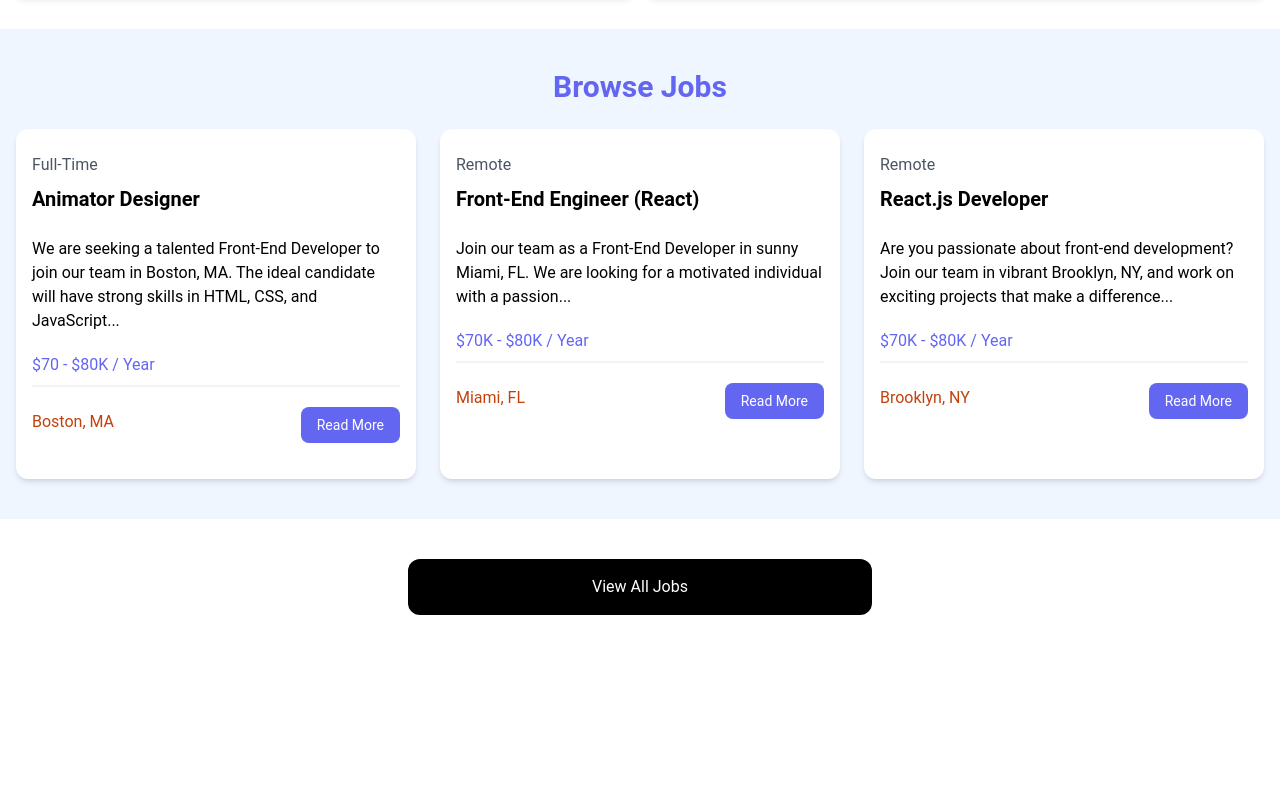
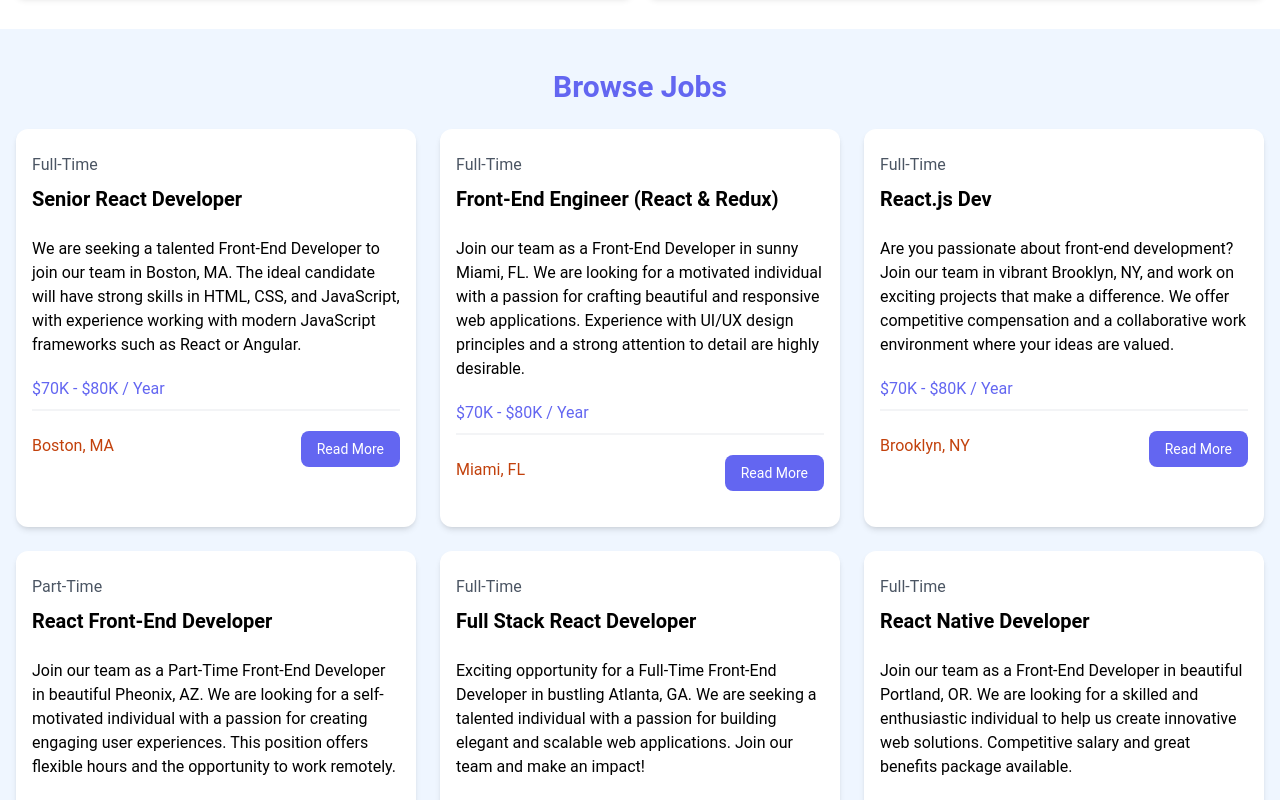
Before and after one commit to devkwesi12/game-dev-jobs, a React (Vite) app: page / in a window 1280 px wide. Shown: the part 580-1380 px from the top of the page. Before the commit the page ends 1235 px from the top, so only its background shows below. Built offline with nearby package versions, Linux system fonts and the light colour scheme; the HTML template or start-up script is replaced by a standard one.

Commit message:
job list from json

```diff
--- a/src/components/JobsListings.jsx
+++ b/src/components/JobsListings.jsx
@@ -1,7 +1,9 @@
-import jobs from '../jobs.json'
-import React from 'react'
+import React from 'react';
+import jobsData from '../jobs.json';
 
 const JobsListings = () => {
+  const { jobs } = jobsData; // Extract jobs array from the imported JSON file
+
   return (
     <section className="bg-blue-50 px-4 py-10">
       <div className="container-xl lg:container m-auto">
@@ -9,29 +11,22 @@ const JobsListings = () => {
           Browse Jobs
         </h2>
         <div className="grid grid-cols-1 md:grid-cols-3 gap-6">
-          {/* <!-- Job Listing 1 --> */}
-          <div className="bg-white rounded-xl shadow-md relative">
+          {jobs.map((job) => (
+            <div key={job.id} className="bg-white rounded-xl shadow-md relative">
               <div className="p-4">
                 <div className="mb-6">
-                <div className="text-gray-600 my-2">Full-Time</div>
-                <h3 className="text-xl font-bold">Animator Designer</h3>
+                  <div className="text-gray-600 my-2">{job.type}</div>
+                  <h3 className="text-xl font-bold">{job.title}</h3>
                 </div>
-
-              <div className="mb-5">
-               We are seeking a talented Front-End Developer to join our team in Boston, MA. The ideal candidate will have strong skills in HTML, CSS, and JavaScript...
-              </div>
-
-              <h3 className="text-indigo-500 mb-2">$70 - $80K / Year</h3>
-
+                <div className="mb-5">{job.description}</div>
+                <h3 className="text-indigo-500 mb-2">{job.salary} / Year</h3>
                 <div className="border border-gray-100 mb-5"></div>
-
                 <div className="flex flex-col lg:flex-row justify-between mb-4">
                   <div className="text-orange-700 mb-3">
-                  <i className="fa-solid fa-location-dot text-lg"></i>
-                  Boston, MA
+                    <i className="fa-solid fa-location-dot text-lg"></i> {job.location}
                   </div>
                   <a
-                  href="job.html"
+                    href={`job/${job.id}`} // Generate a dynamic link (optional)
                     className="h-[36px] bg-indigo-500 hover:bg-indigo-600 text-white px-4 py-2 rounded-lg text-center text-sm"
                   >
                     Read More
@@ -39,70 +34,11 @@ const JobsListings = () => {
                 </div>
               </div>
             </div>
-          {/* <!-- Job Listing 2 --> */}
-          <div className="bg-white rounded-xl shadow-md relative">
-            <div className="p-4">
-              <div className="mb-6">
-                <div className="text-gray-600 my-2">Remote</div>
-                <h3 className="text-xl font-bold">Front-End Engineer (React)</h3>
-              </div>
-
-              <div className="mb-5">
-               Join our team as a Front-End Developer in sunny Miami, FL. We are looking for a motivated individual with a passion...
-              </div>
-
-              <h3 className="text-indigo-500 mb-2">$70K - $80K / Year</h3>
-
-              <div className="border border-gray-100 mb-5"></div>
-
-              <div className="flex flex-col lg:flex-row justify-between mb-4">
-                <div className="text-orange-700 mb-3">
-                  <i className="fa-solid fa-location-dot text-lg"></i>
-                  Miami, FL
-                </div>
-                <a
-                  href="job.html"
-                  className="h-[36px] bg-indigo-500 hover:bg-indigo-600 text-white px-4 py-2 rounded-lg text-center text-sm"
-                >
-                 Read More
-                </a>
-              </div>
-            </div>
-          </div>
-          {/* <!-- Job Listing 3 --> */}
-          <div className="bg-white rounded-xl shadow-md relative">
-            <div className="p-4">
-              <div className="mb-6">
-                <div className="text-gray-600 my-2">Remote</div>
-                <h3 className="text-xl font-bold">React.js Developer</h3>
-              </div>
-
-              <div className="mb-5">
-                Are you passionate about front-end development? Join our team in vibrant Brooklyn, NY, and work on exciting projects that make a difference...
-              </div>
-
-              <h3 className="text-indigo-500 mb-2">$70K - $80K / Year</h3>
-
-              <div className="border border-gray-100 mb-5"></div>
-
-              <div className="flex flex-col lg:flex-row justify-between mb-4">
-                <div className="text-orange-700 mb-3">
-                  <i className="fa-solid fa-location-dot text-lg"></i>
-                  Brooklyn, NY
-                </div>
-                <a
-                  href="job.html"
-                  className="h-[36px] bg-indigo-500 hover:bg-indigo-600 text-white px-4 py-2 rounded-lg text-center text-sm"
-                >
-                 Read More
-                </a>
-              </div>
-            </div>
-          </div>
+          ))}
         </div>
       </div>
     </section>
-  )
-}
+  );
+};
 
-export default JobsListings
+export default JobsListings;
```
Lines whose indentation alone changed are shown as unchanged.
